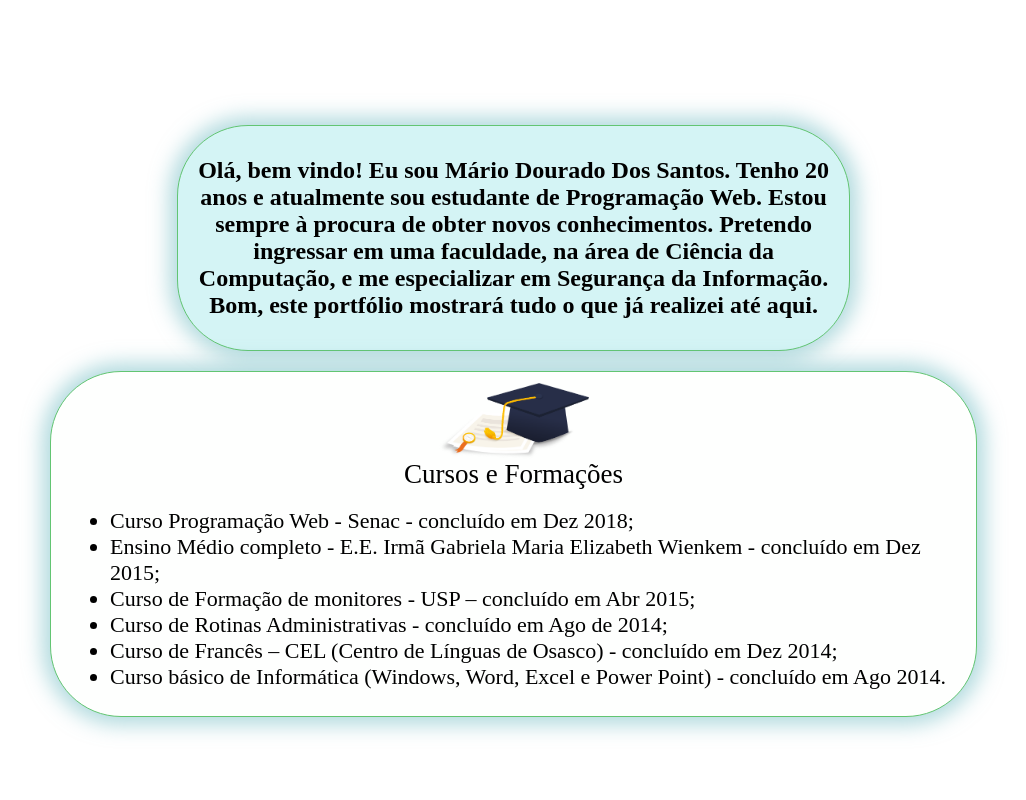
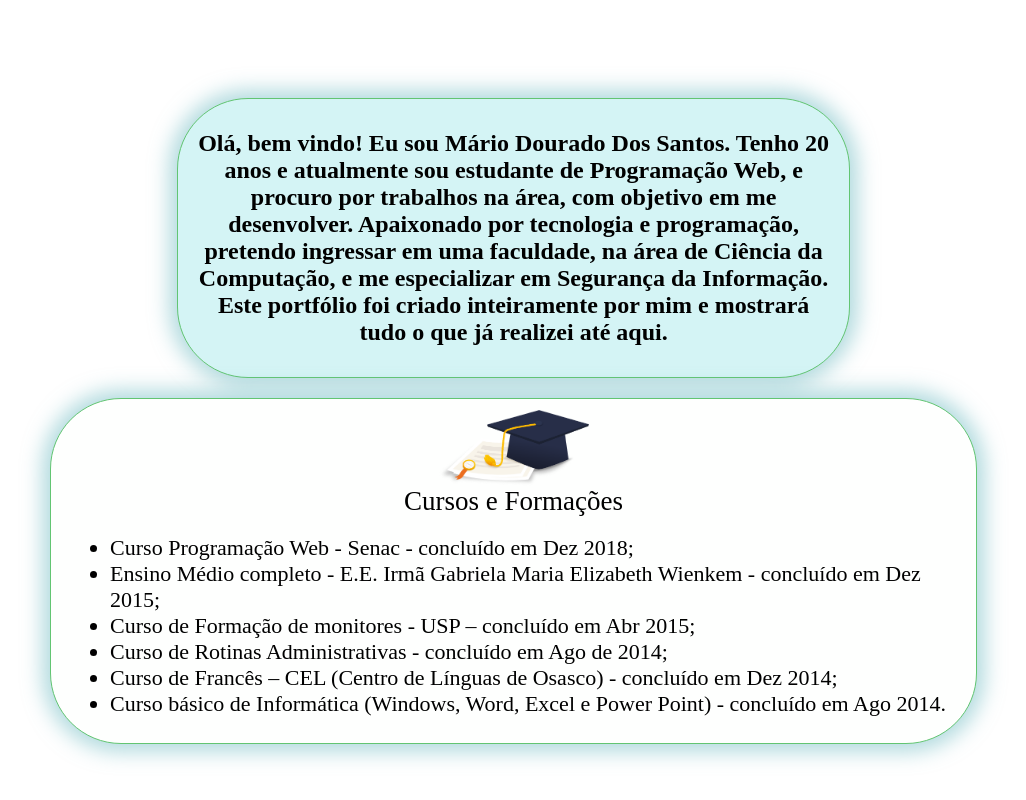
Before and after one commit to thalles020/thalles020.github.io, a plain HTML site: page index.html in a window 1280 px wide. Shown: the part 814-1614 px from the top of the page, without its empty margins (125-1151 px from the left). Drawn offline with Linux system fonts and the light colour scheme; a web font is replaced by a local one.

Commit message:
Add files via upload

```diff
--- a/index.html
+++ b/index.html
@@ -54,7 +54,7 @@
 <a class="ancora" id="a-sobre">.</a>
 <section class="section1">
   <div class="sobreMim">
-    <h1 class="sobre-titulo">Olá, bem vindo! Eu sou Mário Dourado Dos Santos. Tenho 20 anos e atualmente sou estudante de Programação Web. Estou sempre à procura de obter novos conhecimentos. Pretendo ingressar em uma faculdade, na área de Ciência da Computação, e me especializar em Segurança da Informação. Bom, este portfólio mostrará tudo o que já realizei até aqui.</h1>
+    <h1 class="sobre-titulo">Olá, bem vindo! Eu sou Mário Dourado Dos Santos. Tenho 20 anos e atualmente sou estudante de Programação Web, e procuro por trabalhos na área, com objetivo em me desenvolver. Apaixonado por tecnologia e programação, pretendo ingressar em uma faculdade, na área de Ciência da Computação, e me especializar em Segurança da Informação. Este portfólio foi criado inteiramente por mim e mostrará tudo o que já realizei até aqui.</h1>
   </div>
 
   <div class="cursos">
```
